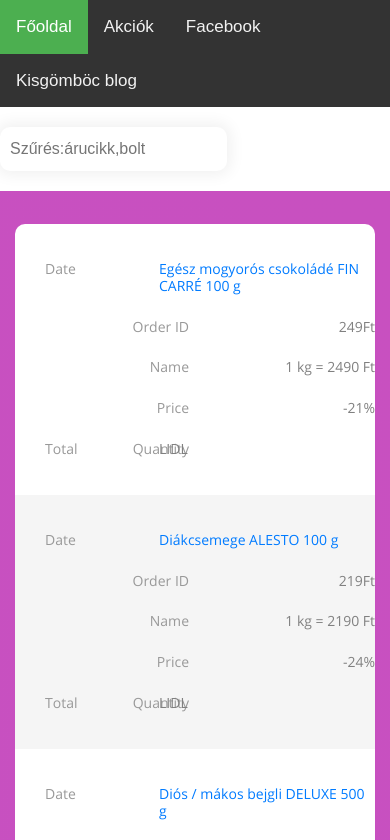
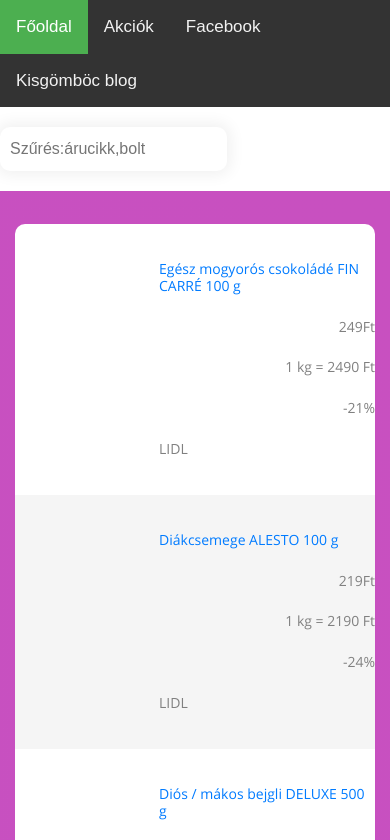
Before and after one commit to andras-prog/andras-prog.github.io, a plain HTML site: page akciok.html in a window 390 px wide. Shown: the top 840 px of the page. Drawn offline with Linux system fonts and the light colour scheme.

Commit message:
mobil screen update

```diff
--- a/css/main.css
+++ b/css/main.css
@@ -255,22 +255,22 @@ tbody tr:hover {
     top: 0;
   }
   table tbody tr td:nth-child(1):before {
-    content: "Date";
+  /*  content: "Date"; */
   }
   table tbody tr td:nth-child(2):before {
-    content: "Order ID";
+  /*  content: "Order ID"; */
   }
   table tbody tr td:nth-child(3):before {
-    content: "Name";
+  /*  content: "Name"; */
   }
   table tbody tr td:nth-child(4):before {
-    content: "Price";
+  /*  content: "Price"; */
   }
   table tbody tr td:nth-child(5):before {
-    content: "Quantity";
+  /*  content: "Quantity"; */
   }
   table tbody tr td:nth-child(6):before {
-    content: "Total";
+  /*  content: "Total"; */
   }
 
   .column4,
```
